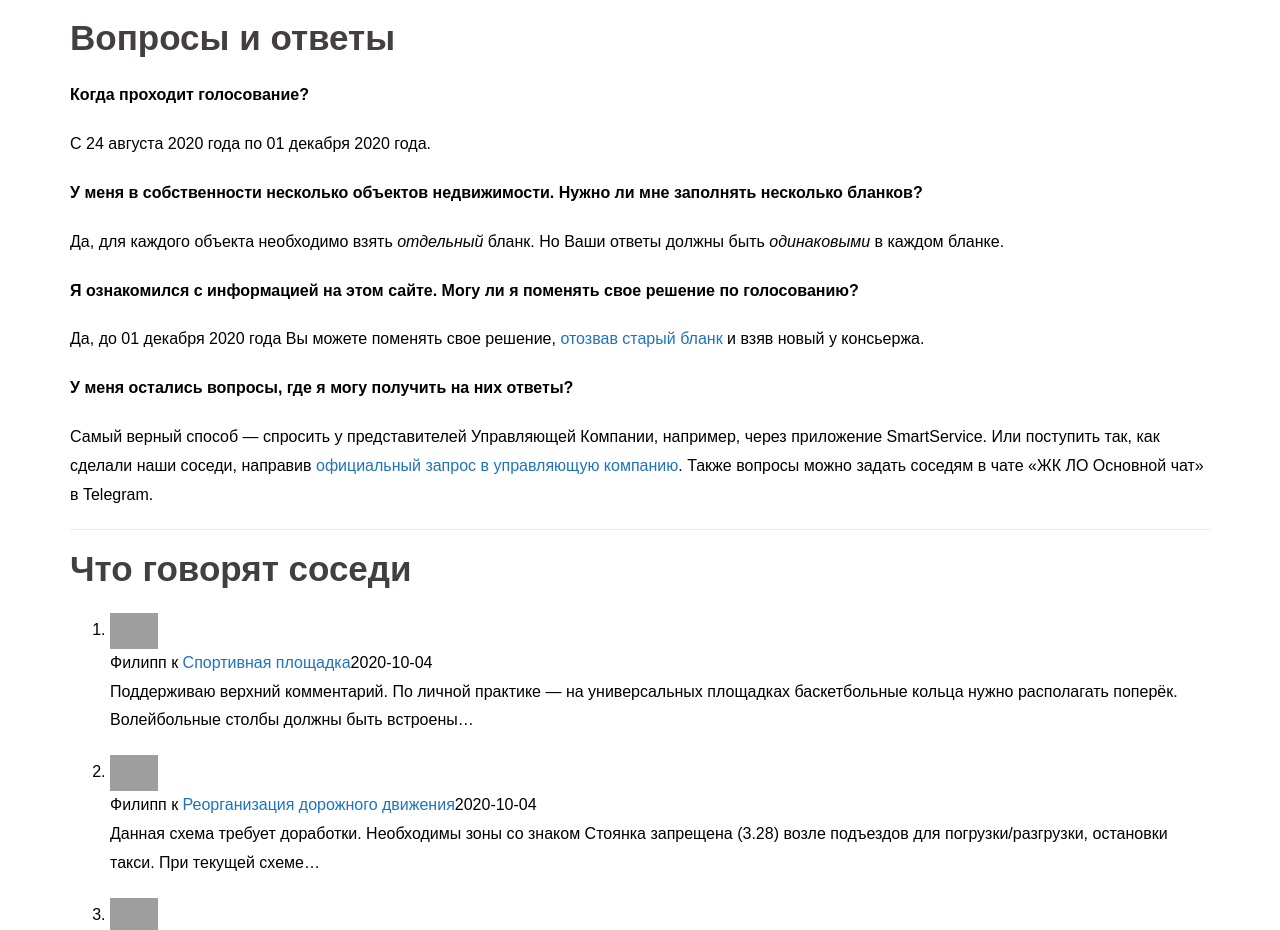
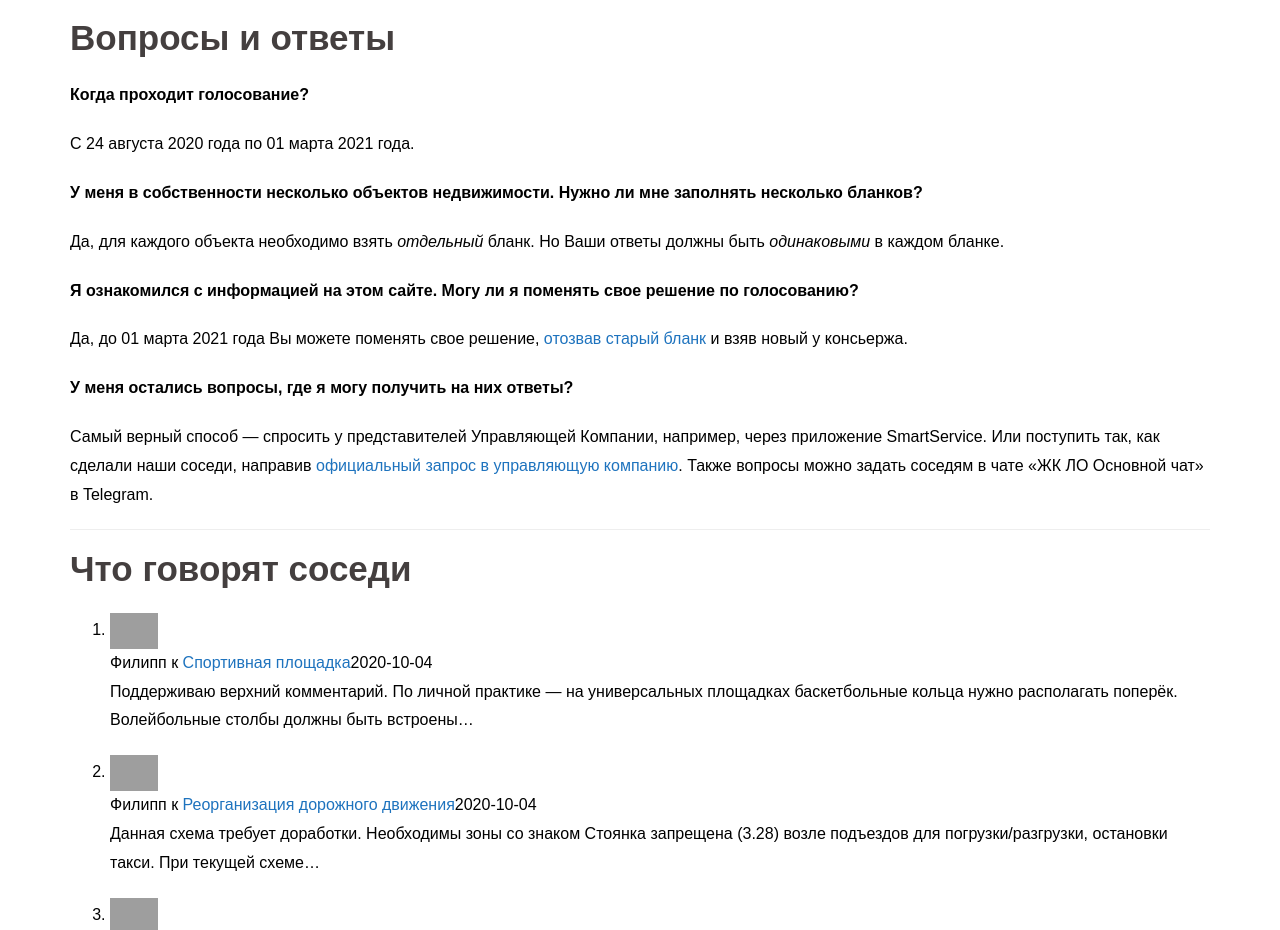
Before and after one commit to nvg123/oss2020.site, a plain HTML site: page index.html in a window 1280 px wide. Shown: the part 3400-4330 px from the top of the page. Drawn offline with nearby package versions, Linux system fonts and the light colour scheme; files that its build step writes are made by us from their sources; grey boxes are pictures that could not be loaded.

Commit message:
Change OSS date to 01.03.21

```diff
--- a/index.html
+++ b/index.html
@@ -240,7 +240,7 @@ h1.site-title {display:none;}		</style>
 
 
 
-<p>С 24 августа 2020 года по 01 декабря 2020 года.</p>
+<p>С 24 августа 2020 года по 01 марта 2021 года.</p>
 </div></div>
 
 
@@ -261,7 +261,7 @@ h1.site-title {display:none;}		</style>
 
 
 
-<p>Да, до 01 декабря 2020 года Вы можете поменять свое решение, <a href="./ig-sosedi/index.html" data-type="post" data-id="256">отозвав старый бланк</a> и взяв новый у консьержа.</p>
+<p>Да, до 01 марта 2021 года Вы можете поменять свое решение, <a href="./ig-sosedi/index.html" data-type="post" data-id="256">отозвав старый бланк</a> и взяв новый у консьержа.</p>
 
 
 
```
